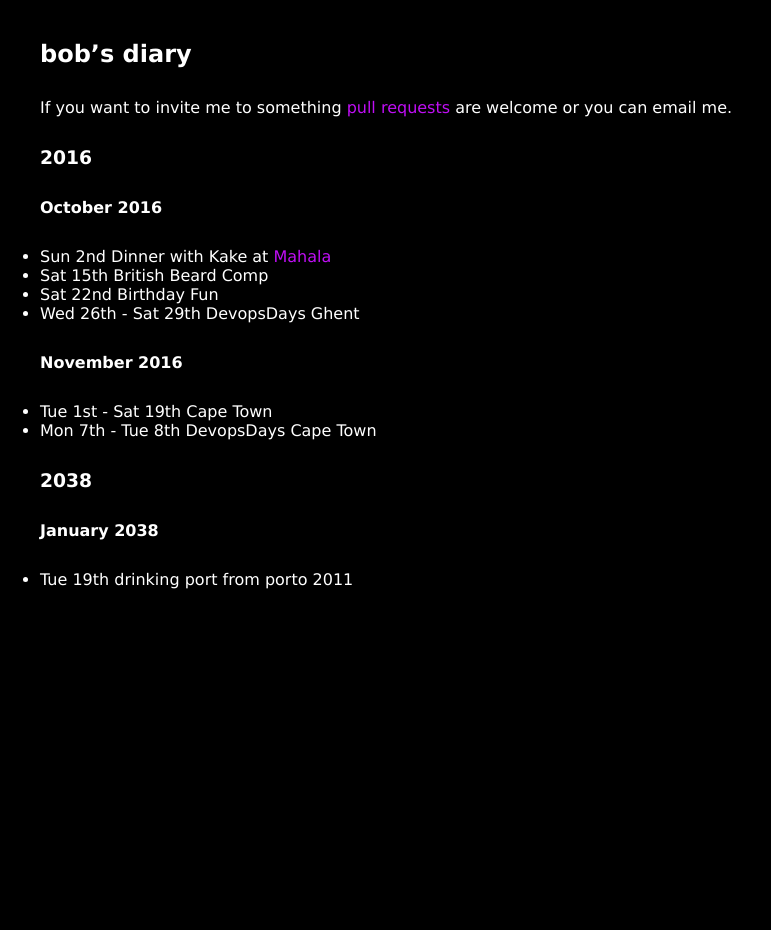
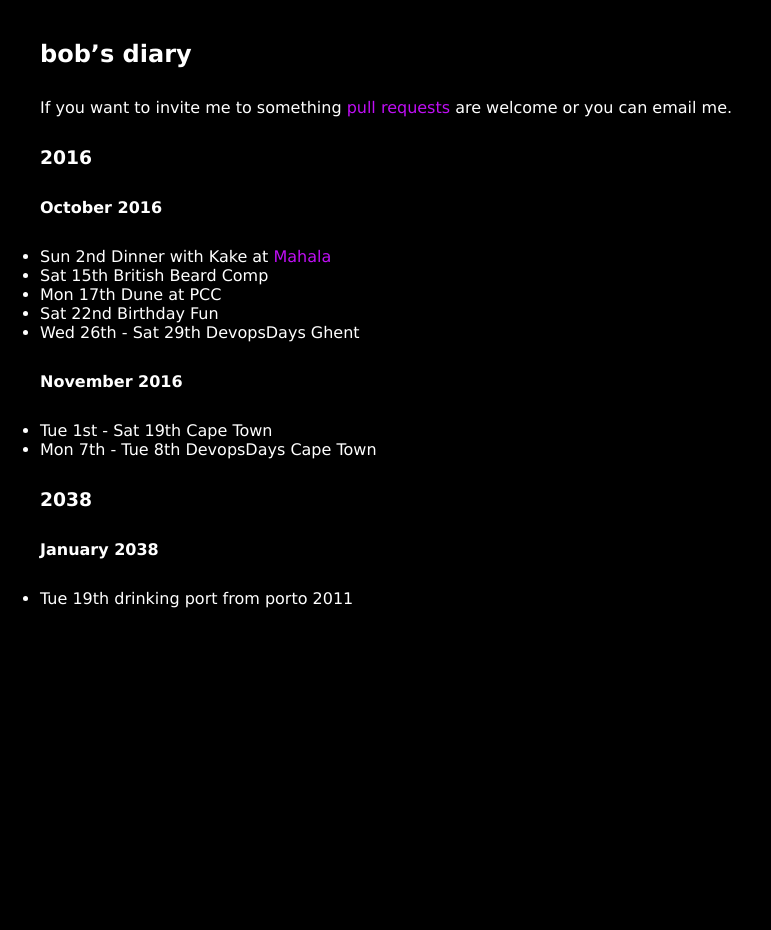
Before and after one commit to rjw1/randomness.org.uk, a Jekyll site: the page built from diary/index.md, in a window 1280 px wide. Shown: the whole page, without its empty margins (0-771 px from the left). Built offline with Jekyll 4.4.1, drawn with Linux system fonts in a browser that asks for light colours.

Commit message:
Seeing dune on oct 17th

```diff
--- a/diary/index.md
+++ b/diary/index.md
@@ -13,6 +13,7 @@ are welcome or you can email me.
 
 * Sun 2nd Dinner with Kake at [Mahala](http://croydon.randomness.org.uk/wiki.cgi?Mahala,_83_Church_Street)
 * Sat 15th British Beard Comp
+* Mon 17th Dune at PCC
 * Sat 22nd Birthday Fun
 * Wed 26th - Sat 29th DevopsDays Ghent
 
```
